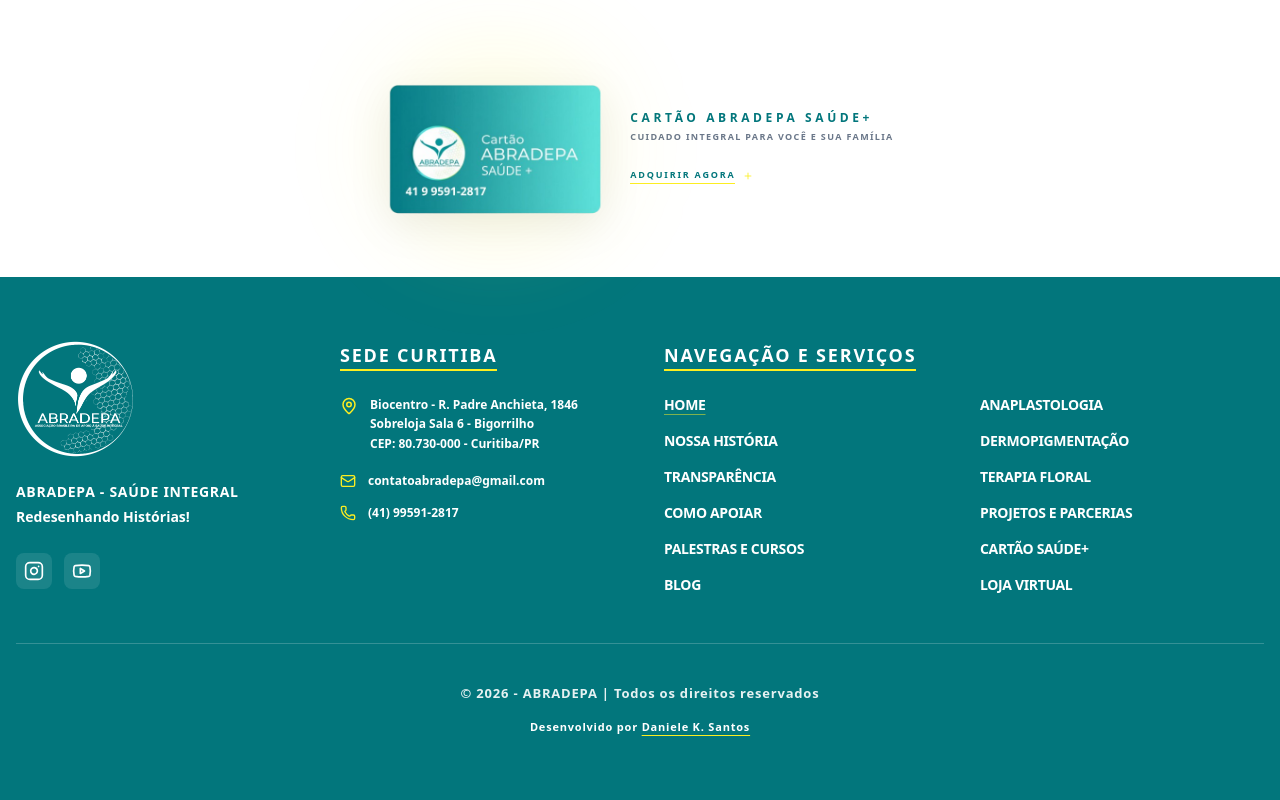
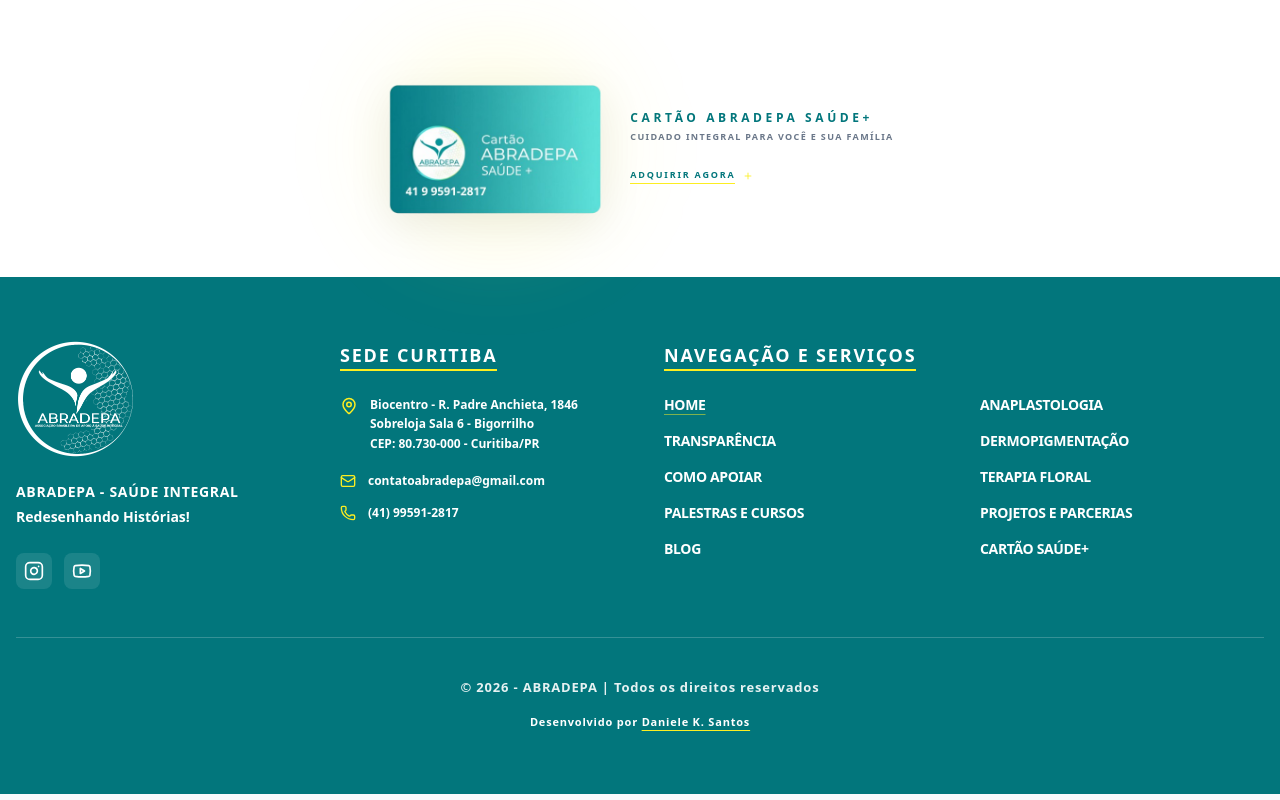
Before and after one commit to danieleksantos/abradepa-ong, a Next.js app: page / in a window 1280 px wide. Shown: the part 3344-4144 px from the top of the page. Built offline with nearby package versions, Linux system fonts and the light colour scheme.

Commit message:
remove loja from footer

```diff
--- a/src/components/Footer.tsx
+++ b/src/components/Footer.tsx
@@ -103,12 +103,6 @@
                 Home
               </Link>
               <Link
-                href="/sobre"
-                className="text-white hover:text-abradepa-yellow transition-colors"
-              >
-                Nossa história
-              </Link>
-              <Link
                 href="/transparencia"
                 className="text-white hover:text-abradepa-yellow transition-colors"
               >
@@ -164,12 +158,6 @@
               >
                 Cartão Saúde+
               </Link>
-              <Link
-                href="/loja"
-                className="text-white hover:text-abradepa-yellow transition-colors"
-              >
-                Loja Virtual
-              </Link>
             </div>
           </nav>
         </div>
```
